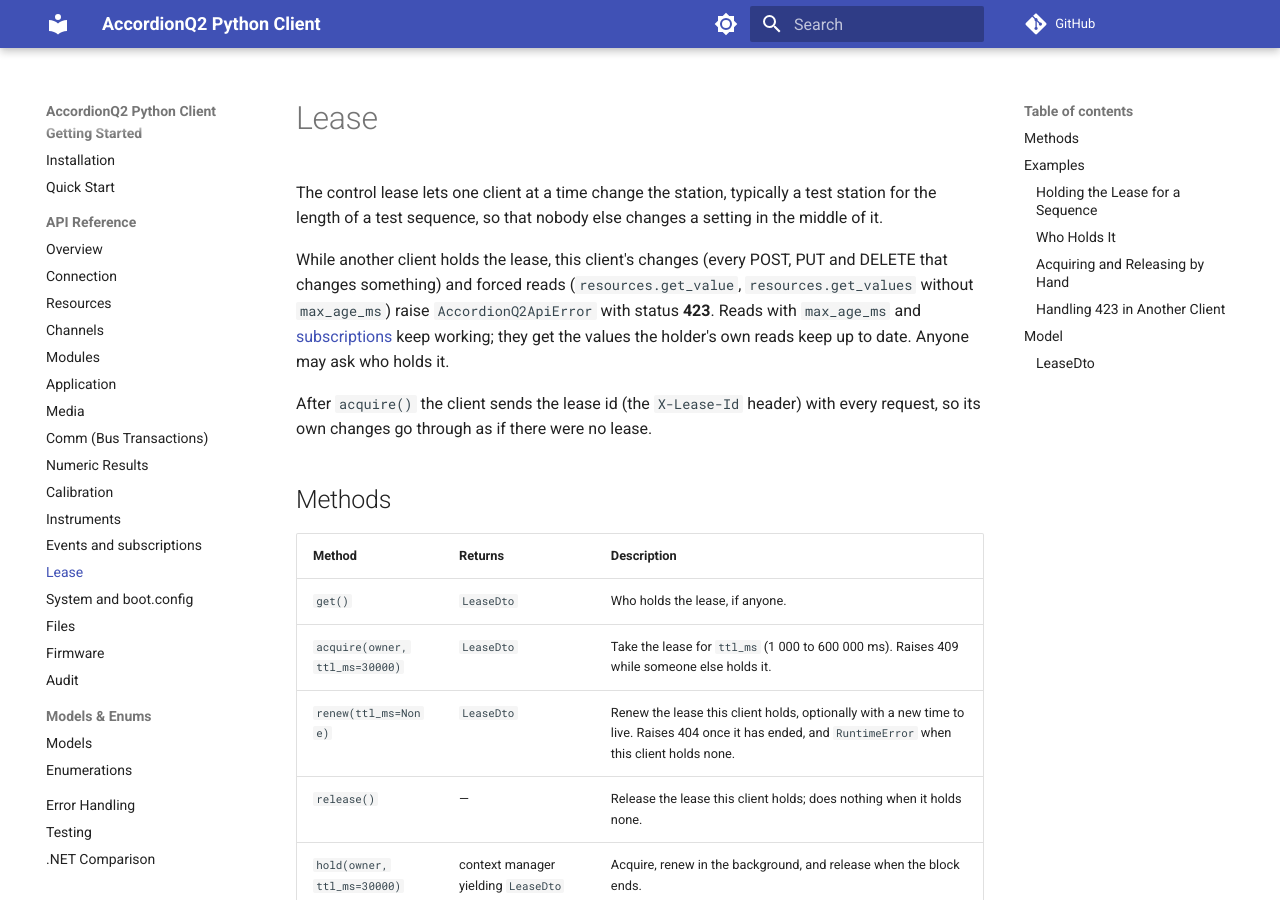
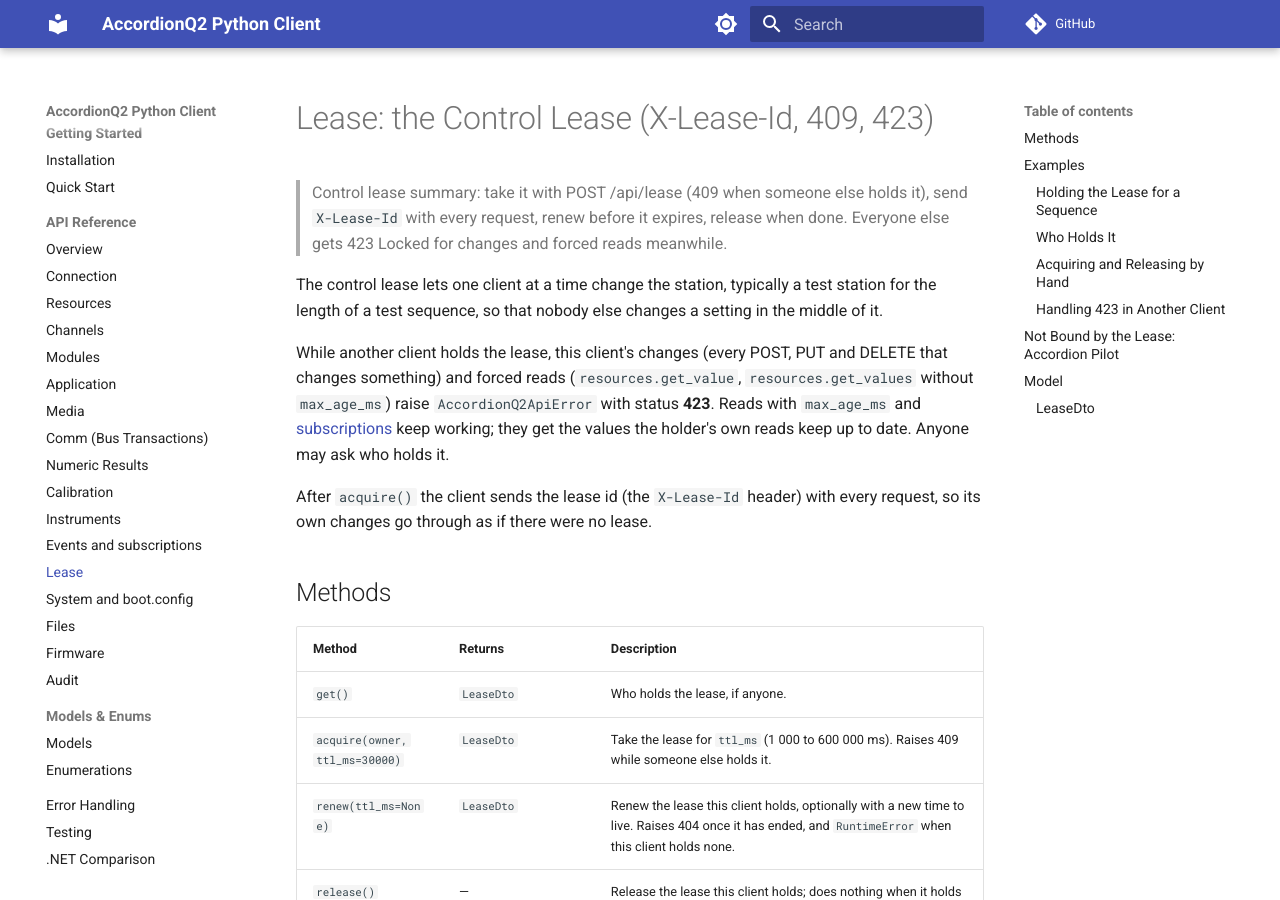
Before and after one commit to esharpab/esharp-accordion-projects-webapiclient-python, an MkDocs documentation site: the page built from docs/api/lease.md, in a window 1280 px wide and 900 px high. Built offline with MkDocs 1.6.1 and Material for MkDocs 9.7.7, drawn with Linux system fonts in a browser that asks for light colours; comment, search, counter and statistics services are not loaded; some of the changed text lies outside the part shown.

Commit message:
Lease docs: a descriptive title and summary, and Pilot isn't bound by the lease
Co-Authored-By: Claude Opus 5.5 <noreply@anthropic.com>

````diff
--- a/docs/api/lease.md
+++ b/docs/api/lease.md
@@ -1,4 +1,6 @@
-# Lease
+# Lease: the Control Lease (X-Lease-Id, 409, 423)
+
+> Control lease summary: take it with POST /api/lease (409 when someone else holds it), send `X-Lease-Id` with every request, renew before it expires, release when done. Everyone else gets 423 Locked for changes and forced reads meanwhile.
 
 The control lease lets one client at a time change the station, typically a test station for the length of a test sequence, so that nobody else changes a setting in the middle of it.
 
@@ -68,6 +70,10 @@ except AccordionQ2ApiError as e:
         print("The station is held by another client:", e)
 ```
 
+## Not Bound by the Lease: Accordion Pilot
+
+The lease is enforced by the WebApi only. Accordion Pilot talks to the station over the byte protocol, not the REST API, so it is not bound by the lease: it can change the station while someone holds it. Keep Pilot away from a station during a leased test sequence.
+
 ## Model
 
 ### `LeaseDto`
````
